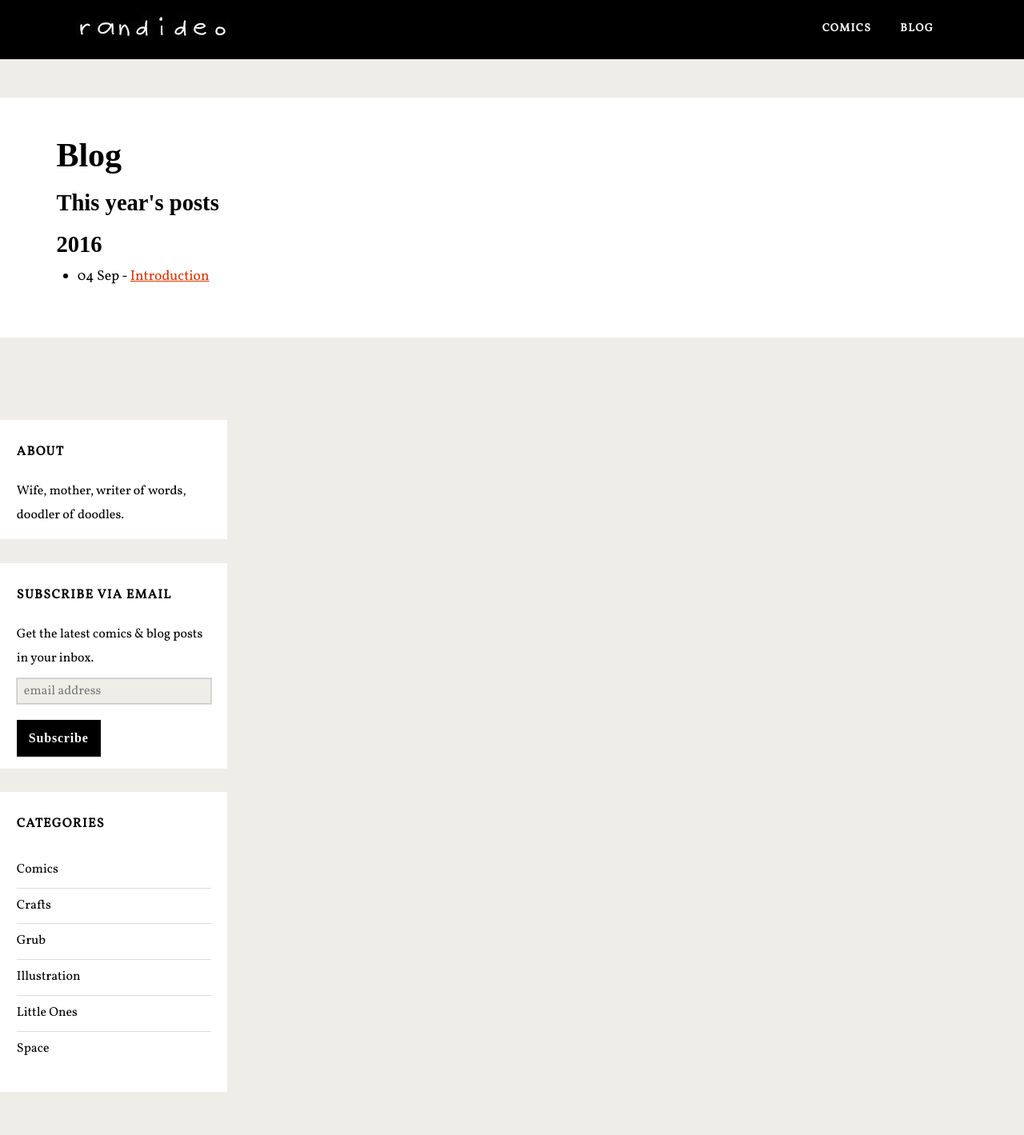
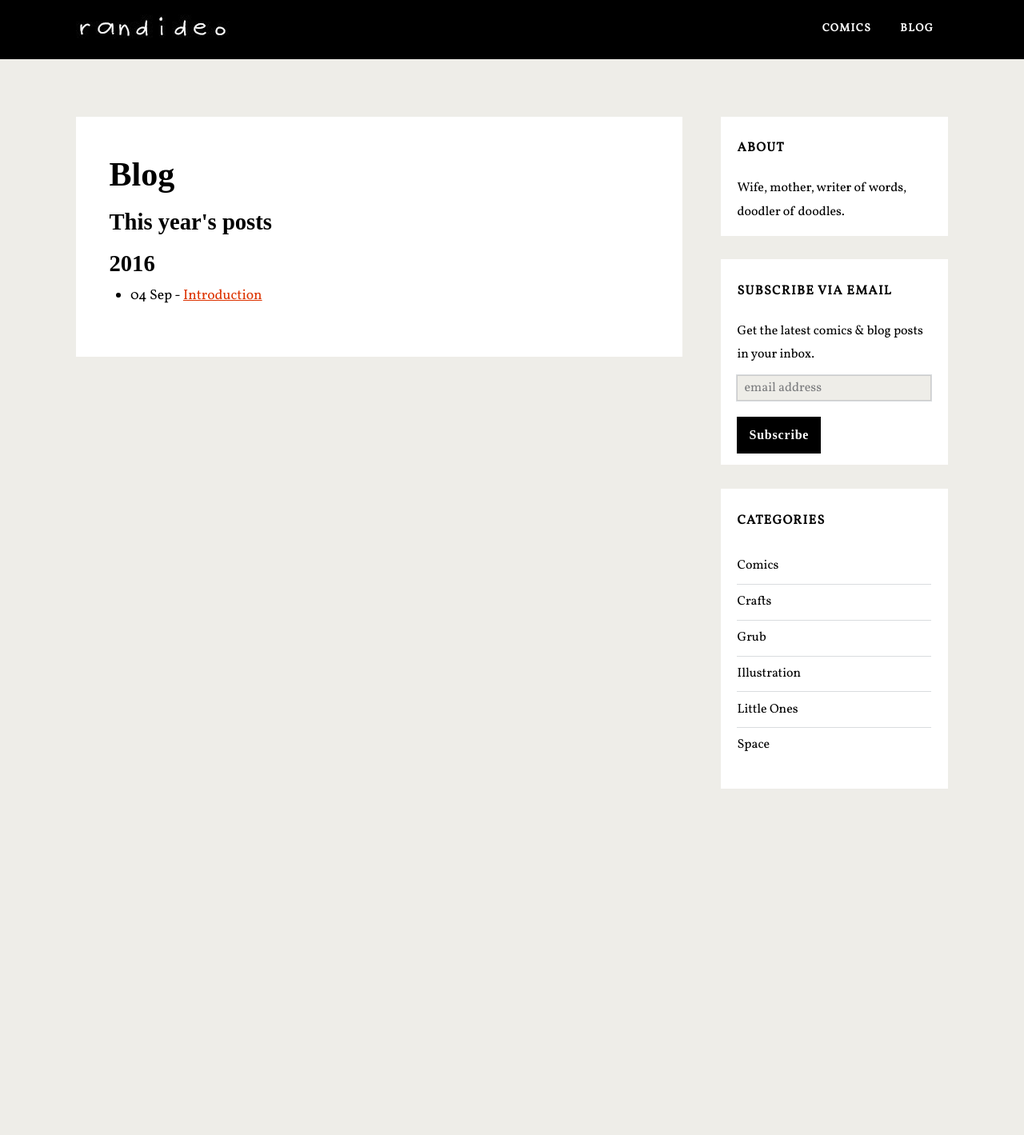
Before and after one commit to randideo/randideo.github.io, a Jekyll site: the page built from blog.html, in a window 1280 px wide. Shown: the whole page at 80% size. Built offline with Jekyll 4.4.1, drawn with Linux system fonts in a browser that asks for light colours; nearby versions of some CDN libraries; some web fonts are replaced; comment, search, counter and statistics services are not loaded; after the commit the page ends 1039 px from its top, so only the background shows below that.

Commit message:
Update style.css

```diff
--- a/css/style.css
+++ b/css/style.css
@@ -45,12 +45,12 @@ hyphens: auto;
 .overflow-container {
 overflow: hidden;
 }
-.mainnbt {
+.main {
 margin: 0 auto;
 -webkit-transition: all .3s ease;
 transition: all .3s ease;
 }
-.mainnbt:after {
+.main:after {
 content: '';
 position: absolute;
 top: -12em;
@@ -320,7 +320,7 @@ background: #000000;
 z-index: 0;
 }
 
-.site-header.toggled+div .mainnbt:after, .site-header.toggled+div .sidebar-primary-container:after {
+.site-header.toggled+div .main:after, .site-header.toggled+div .sidebar-primary-container:after {
 bottom: 0;
 opacity: .4;
 }
@@ -477,7 +477,7 @@ color: #cccccc;
 margin-right: 0;
 }
 }
-.mainnbt, .sidebar-primary-container, .site-footernbt {
+.main, .sidebar-primary-container, .site-footer {
 padding: 1.5em 3.703%;
 }
 .site-footernbt h3 {
@@ -605,13 +605,13 @@ width: 20%;
 }
 }
 @media all and (min-width:37.5em) {
-.mainnbt, .sidebar-primary-container, .site-footernbt {
+.main, .sidebar-primary-container, .site-footer {
 padding: 1.5em 7.407%;
 }
 }
 @media all and (min-width:43.75em) {}
 @media all and (min-width:50em) {
-.mainnbt, .sidebar-primary-container, .site-footernbt {
+.main, .sidebar-primary-container, .site-footer {
 padding: 1.5em 11.11%;
 }
 .hentry {
@@ -622,7 +622,7 @@ padding:  6.333% 2.25em;
 }
 }
 @media all and (min-width:56.25em) {
-.mainnbt {
+.main {
 width: 55.55%;
 padding: 1.5em 0;
 float: left;
@@ -657,7 +657,7 @@ margin-right: .75em;
 }
 }
 @media all and (min-width:68.75em) {
-.mainnbt {
+.main {
 width: 59.253%;
 }
 .hentry {
```
